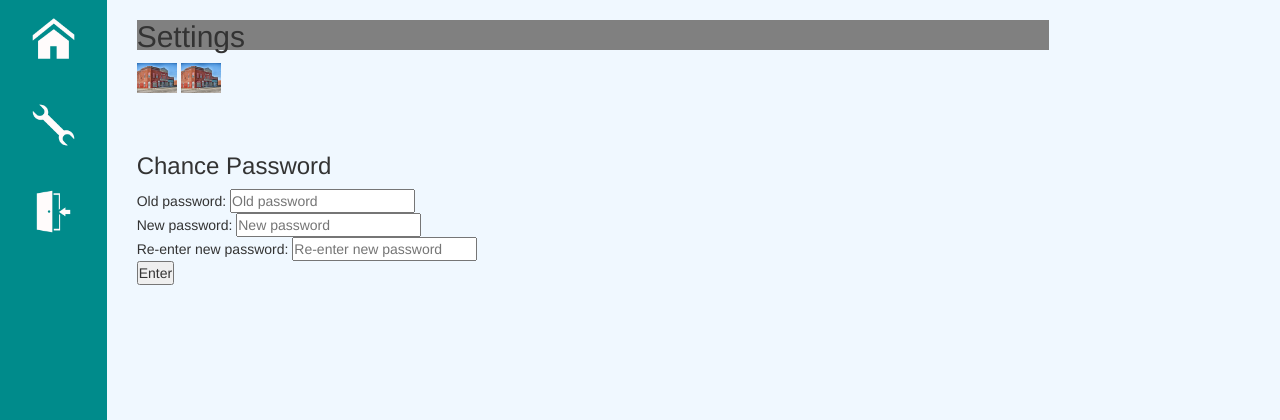
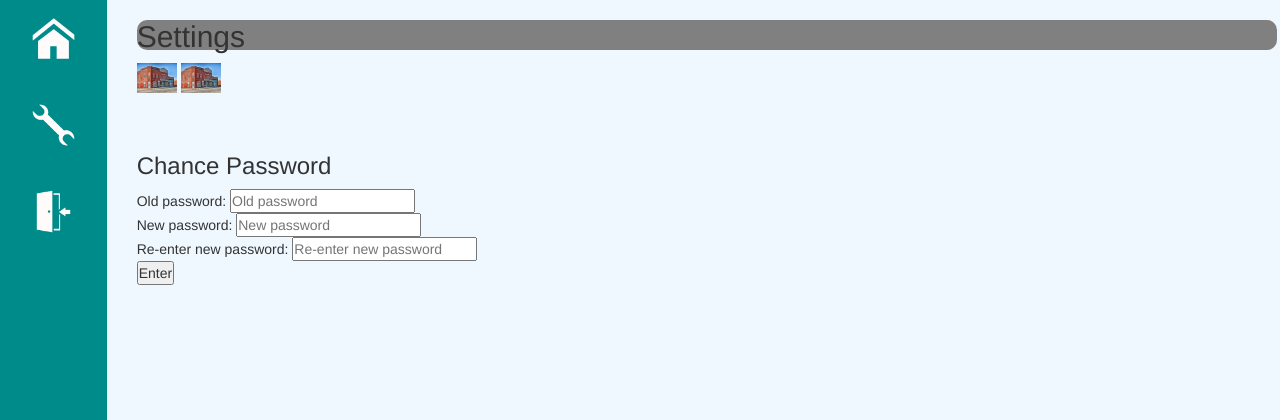
Before and after one commit to MHoldAcc/LangWiz, a PHP site: page /pages/settings.php in a window 1280 px wide. Shown: the top 420 px of the page. Run offline with PHP 8.4, Linux system fonts and the light colour scheme; some libraries are stand-ins or nearby versions.

Commit message:
Fixed dashboard style

```diff
--- a/assets/css/default.css
+++ b/assets/css/default.css
@@ -76,7 +76,6 @@
 
 .dashboard .vocab{
     height: 30px;
-    width: 80%;
     background-color: gray;
 }
 
@@ -86,6 +85,7 @@
 
 .container .vocab {
     margin-bottom: 20px;
+    border-radius: 10px;
 }
 
 .container .placeholder{
--- a/pages/dashboard.php
+++ b/pages/dashboard.php
@@ -43,7 +43,7 @@
                     $query2 = mysqli_query($connection, "SELECT setName FROM sets WHERE userFK like (select userID from `user` where mail like '".$_COOKIE['mail']."' )");
                     $result2 = mysqli_fetch_row($query2);
                     foreach ($result2 as $result) {
-                        echo '<div class="vocab">';
+                        echo '<div class="vocab col-sm-11">';
                         echo '<p style="float:left;">' . $i . '.    ' . $result . '</p>';
                         echo '<div class="symbols" style="float:right;">';
                         echo '<a class="edit" title="Edit" href="edit?set=' . $result . '">';
```
